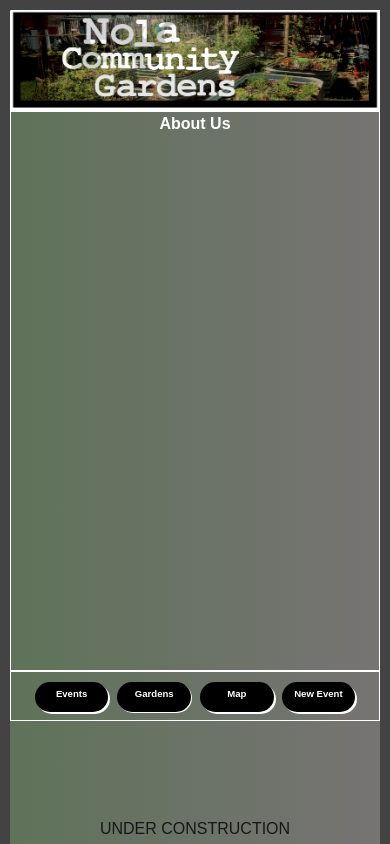
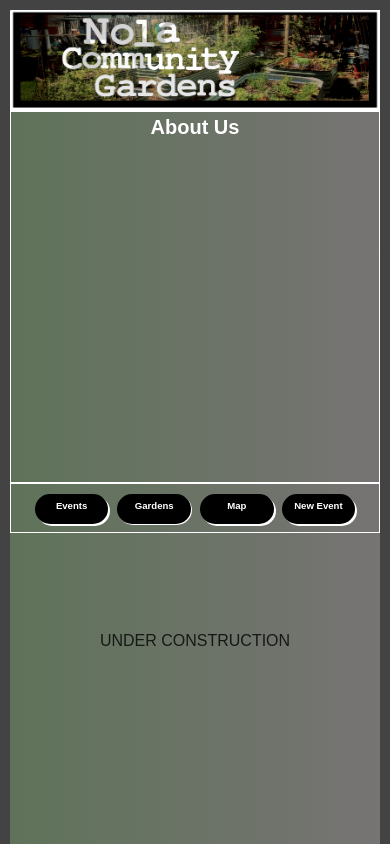
Before and after one commit to MichaelPaulKunz/nola-community-gardens, a Next.js app: page /gardens in a window 390 px wide. Shown: the top 844 px of the page. Built offline with nearby package versions, Linux system fonts and the light colour scheme.

Commit message:
aspect ratio

```diff
--- a/app/gardens/gardenStyles.module.css
+++ b/app/gardens/gardenStyles.module.css
@@ -10,7 +10,9 @@
 
 @media screen and (max-width: 650px) {
   .aboutUs {
-    height: 560px;
+    height: 0;
+    position: relative;
+    padding-top: 100%;
     width: 100%;
     text-align: center;
     margin: auto;
@@ -18,4 +20,15 @@
     color: white;
     border: 1px solid white;
   }
+
+  .about {
+    position:  absolute;
+    top: 0;
+    left: 0;
+    bottom: 0;
+    right: 0;
+    text-align: center;
+    font-size: 20px;
+    color: white;
+  }
 }
--- a/app/gardens/page.tsx
+++ b/app/gardens/page.tsx
@@ -20,7 +20,9 @@ const gardens = () => {
         />
       </div>
       <div className={`fade-in ${styles.aboutUs}`}>
-        About Us
+        <div className={styles.about}>
+          About Us
+        </div>
       </div>
       <div className='main-menu-container'>
         <MainMenu currentPage='gardens'/>
```
